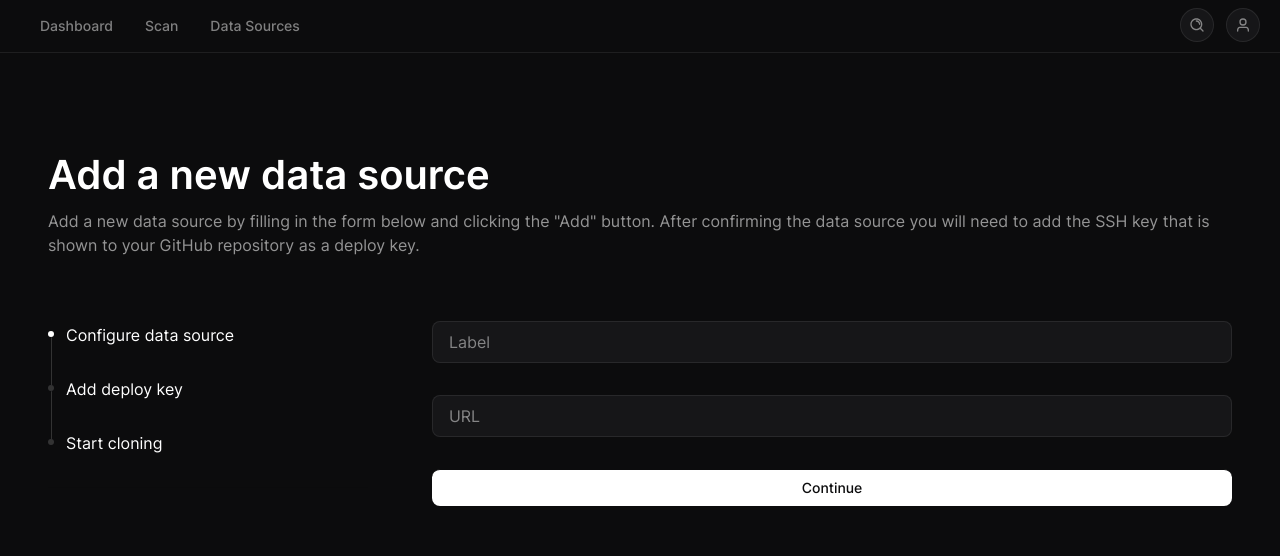
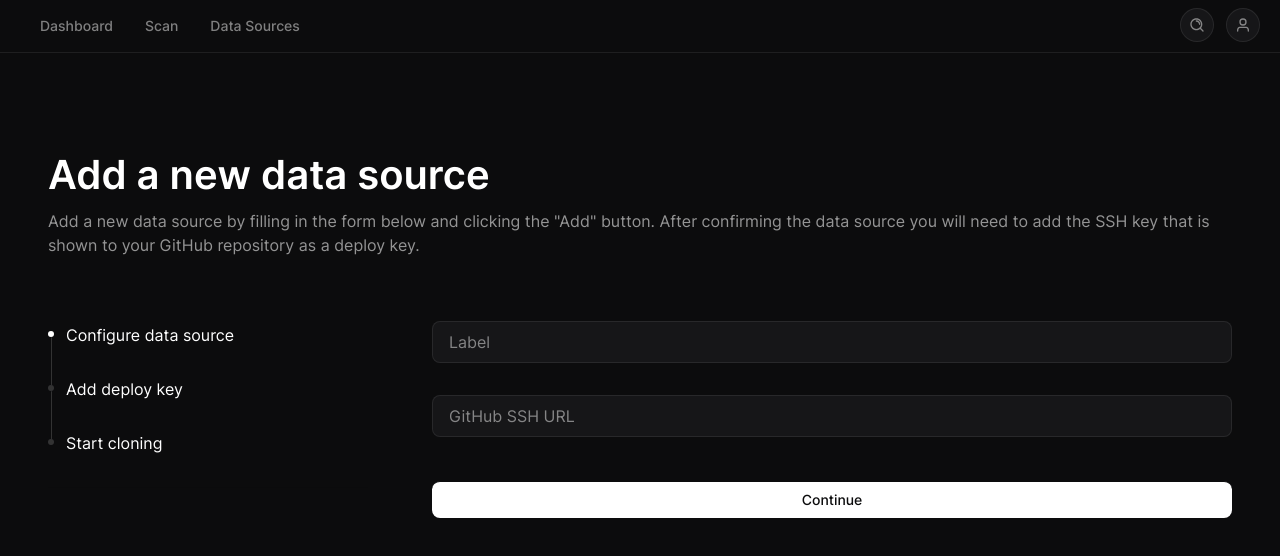
Before and after one commit to HR-Project-D/dependify, a Next.js app in the folder ui/: page /data-sources/new in a window 1280 px wide. Shown: the top 556 px of the page. Built offline with nearby package versions, Linux system fonts and the light colour scheme.

Commit message:
Added validation to data source creation form

```diff
--- a/ui/src/pages/data-sources/new.tsx
+++ b/ui/src/pages/data-sources/new.tsx
@@ -190,11 +190,27 @@ export default function Page() {
                           <TextField
                             id="url"
                             name="url"
+                            validate={(value: string) => {
+                              if (value === "") {
+                                return "URL is required";
+                              }
+
+                              // SSH github url regex (cant start wit hhhtps)
+                              // Should be in the following format: git@github.com:Frojd/Wagtail-Pipit.git
+                              if (
+                                !/^(git@github\.com:[a-zA-Z0-9-]+\/[a-zA-Z0-9-]+\.git)$/.test(value)
+
+                              ) {
+                                return "URL must be a valid GitHub SSH URL";
+                              }
+                            }}
+
                             style="iconless"
                             type="text"
-                            placeholder="URL"
+                            placeholder="GitHub SSH URL"
                           />
                         </Tooltip>
+                        <TextFieldError name="url" />
                       </div>
                       <div className="flex w-full gap-4">
                         <Button
```
